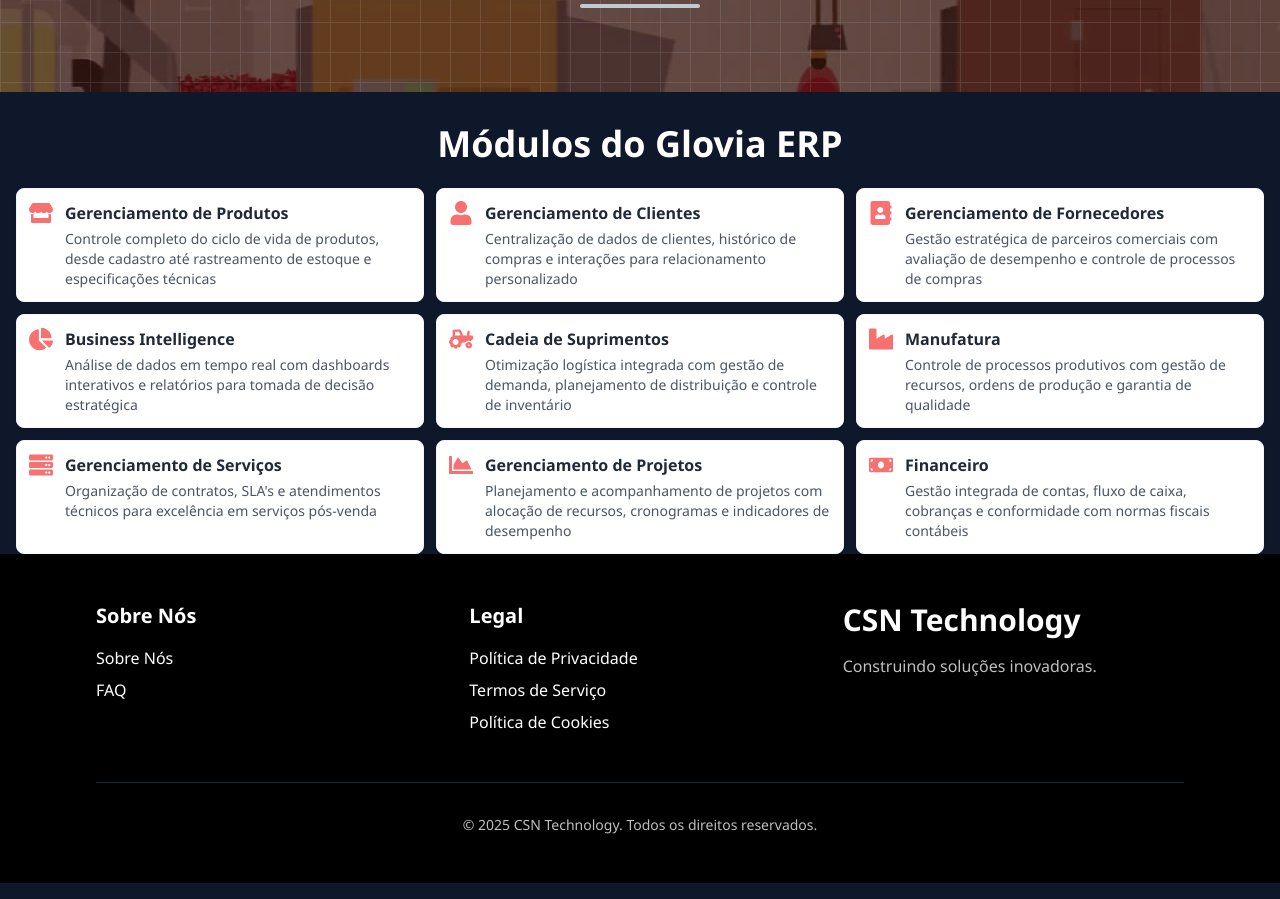
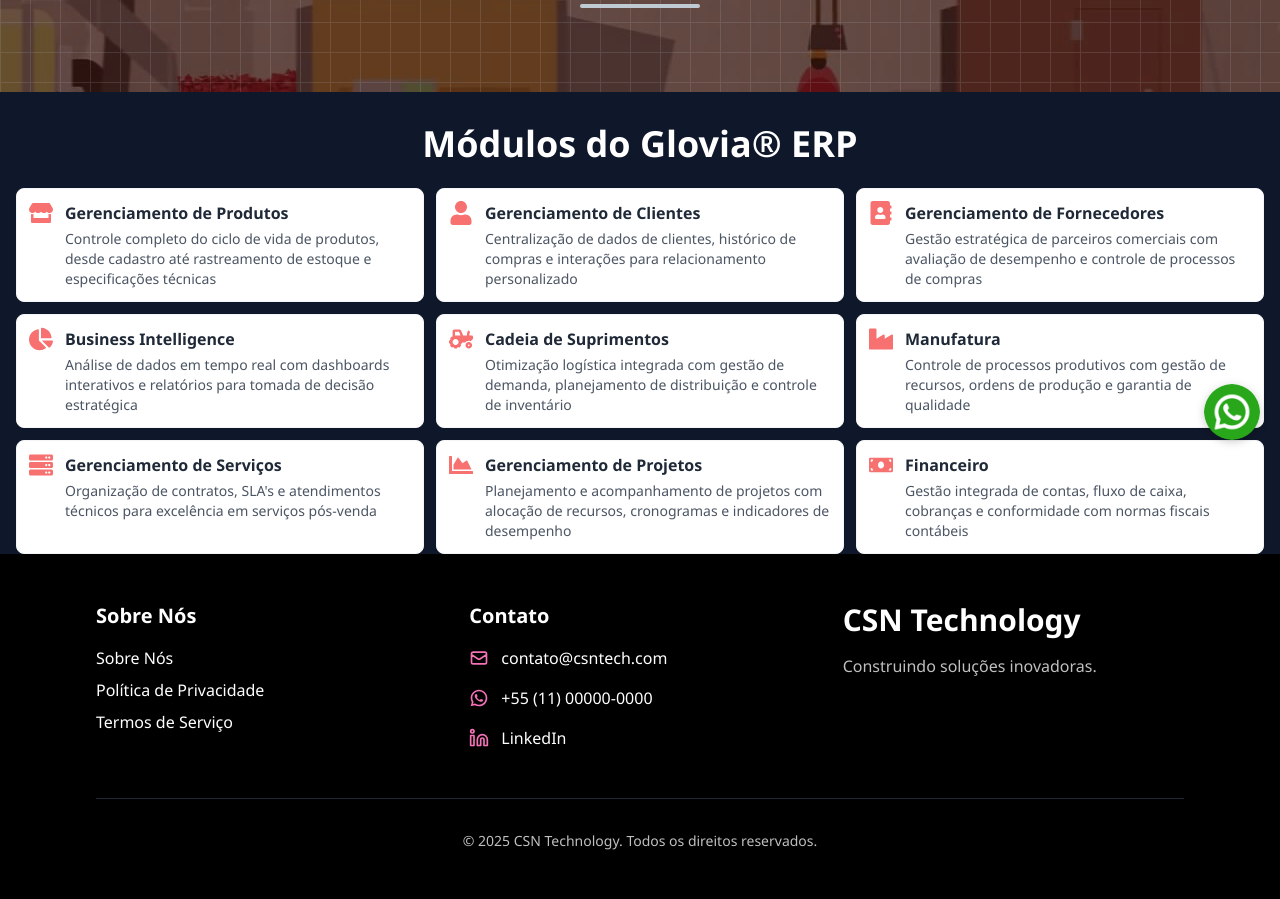
Before and after one commit to IHenriqueCSN/csnWeb, a Next.js app: page /services/glovia in a window 1280 px wide. Shown: the part 340-1239 px from the top of the page. Built offline with nearby package versions, Linux system fonts and the light colour scheme.

Commit message:
Added WhatsApp bubble, tweaked colors and added contact info to footer

```diff
--- a/app/layout.tsx
+++ b/app/layout.tsx
@@ -2,6 +2,7 @@
 import "./globals.css";
 import NavBar from "@/components/Navbar";
 import Footer from "@/components/Footer";
+import WhatsAppBubble from "@/components/WhatsAppBubble";
 
 export const metadata: Metadata = {
   title: "CSN Technology",
@@ -18,6 +19,7 @@
       <body className="overflow-x-hidden">
         <NavBar />
         {children}
+        <WhatsAppBubble />
         <Footer companyName="CSN Technology" />
       </body>
     </html>
--- a/app/services/glovia/page.tsx
+++ b/app/services/glovia/page.tsx
@@ -33,7 +33,7 @@
       <>
       <main className="mt-8">
         <ServiceHeader details={gloviaDetails} />
-        <ModulesGrid modules={gloviaModules} title="Módulos do Glovia ERP" />
+        <ModulesGrid modules={gloviaModules} title="Módulos do Glovia® ERP" />
       </main>
       </>
     )
--- a/components/Footer.tsx
+++ b/components/Footer.tsx
@@ -1,3 +1,7 @@
+import { HiOutlineMail } from 'react-icons/hi';
+import { RiWhatsappLine } from 'react-icons/ri';
+import { FiLinkedin } from 'react-icons/fi';
+
 interface FooterProps {
     companyName: string;
 }
@@ -6,13 +10,29 @@
     const footerLinks = {
         about: [
             { title: "Sobre Nós", path: '/about-us' },
-            { title: 'FAQ', path: '/faq' },
+            { title: 'Política de Privacidade', path: '/privacy' },
+            { title: 'Termos de Serviço', path: '/terms' }
         ],
-        legal: [
-            { title: 'Política de Privacidade', path: '/privacy' },
-            { title: 'Termos de Serviço', path: '/terms' },
-            { title: 'Política de Cookies', path: '/cookie-monster' },
-        ],
+
+        contacts: [
+            {
+                title: "Email",
+                value: "contato@csntech.com",
+                path: 'mailto:contato@empresa.com',
+                icon: <HiOutlineMail className="w-5 h-5" />
+            },
+            {
+                title: "WhatsApp",
+                value: "+55 (11) 00000-0000",
+                path: 'https://wa.me/5511000000000',
+                icon: <RiWhatsappLine className="w-5 h-5" />
+            },
+            {
+                title: "LinkedIn",
+                path: 'https://linkedin.com/company/empresa',
+                icon: <FiLinkedin className="w-5 h-5" />
+            }
+        ]
     };
 
 return (
@@ -36,15 +56,20 @@
         </div>
 
         <div>
-            <h3 className="text-xl font-bold mb-4">Legal</h3>
-            <ul className="space-y-2">
-            {footerLinks.legal.map((link) => (
-                <li key={link.title}>
+            <h3 className="text-xl font-bold mb-4">Contato</h3>
+            <ul className="space-y-4">
+                {footerLinks.contacts.map((contact) => (
+                    <li key={contact.title} className="flex items-center space-x-3">
+                        <span className="text-pink-400">
+                            {contact.icon}
+                        </span>
                         <a
-                    href={link.path}
+                            href={contact.path}
+                            target="_blank"
+                            rel="noopener noreferrer"
                             className="hover:text-pink-400 transition-colors duration-300"
                         >
-                    {link.title}
+                            {contact.value || contact.title}
                         </a>
                     </li>
                 ))}
--- a/components/Navbar.tsx
+++ b/components/Navbar.tsx
@@ -97,7 +97,7 @@
       />
 
       {isOpen && (
-        <div className="absolute top-full left-0 mt-0 w-56 bg-blue-700 rounded-lg shadow-xl py-2">
+        <div className="absolute top-full left-0 mt-0 w-56 bg-[#101044] rounded-lg shadow-xl py-2">
           {SERVICES.map((service) => (
             <Link
               key={service.href}
@@ -123,7 +123,7 @@
   const [isServicesOpen, setIsServicesOpen] = useState(false);
 
   return (
-    <nav className="fixed top-0 left-0 w-full z-50 bg-blue-700 shadow-md">
+    <nav className="fixed top-0 left-0 w-full z-50 bg-[#101044] shadow-md">
       <div className="max-w-7xl mx-auto px-4">
         {/* Desktop Navigation */}
         <div className="hidden md:grid grid-cols-5 items-center h-16">
@@ -164,7 +164,7 @@
 
         {/* Mobile Menu */}
         {isMenuOpen && (
-          <div className="md:hidden flex flex-col gap-2 bg-blue-700 p-4 border-t border-blue-600">
+          <div className="md:hidden flex flex-col gap-2 bg-[#101044] p-4 border-t border-blue-600">
             {ROUTES.map((route) => (
               route.href === "#" ? (
                 <div key={route.label} className="flex flex-col">
--- /dev/null
+++ b/components/WhatsAppBubble.module.css
@@ -0,0 +1,58 @@
+/* components/WhatsAppBubble.module.css */
+.container {
+    position: fixed;
+    bottom: 20px;
+    right: 20px;
+    z-index: 1000;
+  }
+
+  .link {
+    display: flex;
+    align-items: center;
+    gap: 8px;
+    transition: all 0.4s cubic-bezier(0.4, 0, 0.2, 1);
+  }
+
+  .text {
+    opacity: 0;
+    transform: translateX(-10px);
+    color: #fff;
+    background: rgba(0, 138, 30, 0.9);
+    padding: 6px 12px;
+    border-radius: 20px;
+    font-size: 14px;
+    font-weight: 500;
+    white-space: nowrap;
+    pointer-events: none;
+    transition: all 0.4s cubic-bezier(0.4, 0, 0.2, 1);
+    position: absolute;
+    right: 110%;
+    box-shadow: 0 2px 8px rgba(5, 27, 0, 0.1);
+  }
+
+  .link:hover .text {
+    opacity: 1;
+    transform: translateX(0);
+    transition-delay: 0.1s;
+  }
+
+  .icon {
+    width: 56px;
+    height: 56px;
+    transition: all 0.3s ease;
+    filter: drop-shadow(0 2px 4px rgba(0, 0, 0, 0.2));
+    border-radius: 50%;
+  }
+
+  .link:hover .icon {
+    transform: scale(1.05);
+    filter: drop-shadow(0 4px 8px rgba(0, 0, 0, 0.3));
+  }
+
+  .icon {
+    animation: float 3s ease-in-out infinite;
+  }
+
+  .link:hover .icon {
+    animation: none;
+  }
--- /dev/null
+++ b/components/WhatsAppBubble.tsx
@@ -0,0 +1,23 @@
+import styles from './WhatsAppBubble.module.css';
+
+const WhatsAppBubble = () => {
+  return (
+    <div className={styles.container}>
+      <a
+        href="https://wa.me/PHONE_NUMBER"
+        target="_blank"
+        rel="noopener noreferrer"
+        className={styles.link}
+      >
+        <span className={styles.text}>Fale conosco pelo WhatsApp</span>
+        <img
+          src="/images/whatsapp.png"
+          alt="Chat on WhatsApp"
+          className={styles.icon}
+        />
+      </a>
+    </div>
+  );
+};
+
+export default WhatsAppBubble;
```
Also changed, not shown: public/images/whatsapp.png (added). Lines whose indentation alone changed are shown as unchanged.
